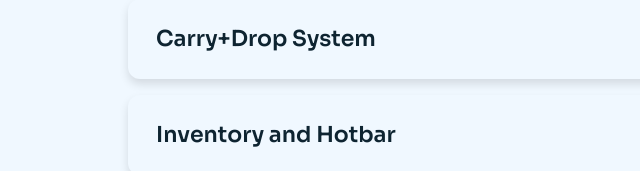
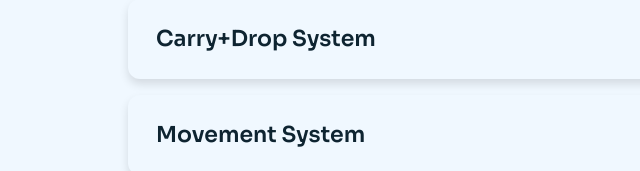
Before and after one commit to toastirorbx/toastirorbx.github.io, a plain HTML site: page index.html in a window 1280 px wide. Shown: the part 2040-2211 px from the top of the page, 0-640 px from the left. Drawn offline with Linux system fonts and the light colour scheme.

Commit message:
Update index.html

```diff
--- a/index.html
+++ b/index.html
@@ -336,7 +336,7 @@ end
 
 return windeffect</code></pre></div></div></div></div>
 <div class="sc-item"><button class="sc-head" type="button" aria-expanded="false"><span>Carry+Drop System</span><svg class="sc-arrow" viewBox="0 0 24 24" fill="none" stroke="currentColor" stroke-width="2.5" stroke-linecap="round" stroke-linejoin="round"><polyline points="9 6 15 12 9 18"/></svg></button><div class="sc-body"><div class="sc-inner"><div class="sc-video"><iframe title="demo" data-src="https://www.youtube.com/embed/69yBTcEWxxA?loop=1&playlist=69yBTcEWxxA&mute=1&rel=0&playsinline=1&autoplay=1" allow="autoplay; encrypted-media; fullscreen" allowfullscreen></iframe></div><div class="sc-code" hidden><button class="sc-copy" type="button" aria-label="Copy to clipboard" title="Copy to clipboard"><svg class="cp" viewBox="0 0 24 24" fill="none" stroke="currentColor" stroke-width="2" stroke-linecap="round" stroke-linejoin="round"><rect x="9" y="9" width="12" height="12" rx="2"/><path d="M5 15H4a2 2 0 0 1-2-2V4a2 2 0 0 1 2-2h9a2 2 0 0 1 2 2v1"/></svg><svg class="ok" viewBox="0 0 24 24" fill="none" stroke="currentColor" stroke-width="2.5" stroke-linecap="round" stroke-linejoin="round"><polyline points="20 6 9 17 4 12"/></svg></button><pre><code></code></pre></div></div></div></div>
-<div class="sc-item"><button class="sc-head" type="button" aria-expanded="false"><span>Inventory and Hotbar</span><svg class="sc-arrow" viewBox="0 0 24 24" fill="none" stroke="currentColor" stroke-width="2.5" stroke-linecap="round" stroke-linejoin="round"><polyline points="9 6 15 12 9 18"/></svg></button><div class="sc-body"><div class="sc-inner"><div class="sc-soon">Video coming soon</div><div class="sc-code" hidden><button class="sc-copy" type="button" aria-label="Copy to clipboard" title="Copy to clipboard"><svg class="cp" viewBox="0 0 24 24" fill="none" stroke="currentColor" stroke-width="2" stroke-linecap="round" stroke-linejoin="round"><rect x="9" y="9" width="12" height="12" rx="2"/><path d="M5 15H4a2 2 0 0 1-2-2V4a2 2 0 0 1 2-2h9a2 2 0 0 1 2 2v1"/></svg><svg class="ok" viewBox="0 0 24 24" fill="none" stroke="currentColor" stroke-width="2.5" stroke-linecap="round" stroke-linejoin="round"><polyline points="20 6 9 17 4 12"/></svg></button><pre><code></code></pre></div></div></div></div>
+<div class="sc-item"><button class="sc-head" type="button" aria-expanded="false"><span>Movement System</span><svg class="sc-arrow" viewBox="0 0 24 24" fill="none" stroke="currentColor" stroke-width="2.5" stroke-linecap="round" stroke-linejoin="round"><polyline points="9 6 15 12 9 18"/></svg></button><div class="sc-body"><div class="sc-inner"><div class="sc-video"><iframe title="demo" data-src="https://www.youtube.com/embed/ynJR6hWcvFE?loop=1&playlist=ynJR6hWcvFE&mute=1&rel=0&playsinline=1&autoplay=1" allow="autoplay; encrypted-media; fullscreen" allowfullscreen></iframe></div><div class="sc-code" hidden><button class="sc-copy" type="button" aria-label="Copy to clipboard" title="Copy to clipboard"><svg class="cp" viewBox="0 0 24 24" fill="none" stroke="currentColor" stroke-width="2" stroke-linecap="round" stroke-linejoin="round"><rect x="9" y="9" width="12" height="12" rx="2"/><path d="M5 15H4a2 2 0 0 1-2-2V4a2 2 0 0 1 2-2h9a2 2 0 0 1 2 2v1"/></svg><svg class="ok" viewBox="0 0 24 24" fill="none" stroke="currentColor" stroke-width="2.5" stroke-linecap="round" stroke-linejoin="round"><polyline points="20 6 9 17 4 12"/></svg></button><pre><code></code></pre></div></div></div></div>
 <div class="sc-item"><button class="sc-head" type="button" aria-expanded="false"><span>Round System</span><svg class="sc-arrow" viewBox="0 0 24 24" fill="none" stroke="currentColor" stroke-width="2.5" stroke-linecap="round" stroke-linejoin="round"><polyline points="9 6 15 12 9 18"/></svg></button><div class="sc-body"><div class="sc-inner"><div class="sc-soon">Video coming soon</div><div class="sc-code" hidden><button class="sc-copy" type="button" aria-label="Copy to clipboard" title="Copy to clipboard"><svg class="cp" viewBox="0 0 24 24" fill="none" stroke="currentColor" stroke-width="2" stroke-linecap="round" stroke-linejoin="round"><rect x="9" y="9" width="12" height="12" rx="2"/><path d="M5 15H4a2 2 0 0 1-2-2V4a2 2 0 0 1 2-2h9a2 2 0 0 1 2 2v1"/></svg><svg class="ok" viewBox="0 0 24 24" fill="none" stroke="currentColor" stroke-width="2.5" stroke-linecap="round" stroke-linejoin="round"><polyline points="20 6 9 17 4 12"/></svg></button><pre><code></code></pre></div></div></div></div>
 <div class="sc-item"><button class="sc-head" type="button" aria-expanded="false"><span>Data Save System</span><svg class="sc-arrow" viewBox="0 0 24 24" fill="none" stroke="currentColor" stroke-width="2.5" stroke-linecap="round" stroke-linejoin="round"><polyline points="9 6 15 12 9 18"/></svg></button><div class="sc-body"><div class="sc-inner"><div class="sc-soon">Video coming soon</div><div class="sc-code" hidden><button class="sc-copy" type="button" aria-label="Copy to clipboard" title="Copy to clipboard"><svg class="cp" viewBox="0 0 24 24" fill="none" stroke="currentColor" stroke-width="2" stroke-linecap="round" stroke-linejoin="round"><rect x="9" y="9" width="12" height="12" rx="2"/><path d="M5 15H4a2 2 0 0 1-2-2V4a2 2 0 0 1 2-2h9a2 2 0 0 1 2 2v1"/></svg><svg class="ok" viewBox="0 0 24 24" fill="none" stroke="currentColor" stroke-width="2.5" stroke-linecap="round" stroke-linejoin="round"><polyline points="20 6 9 17 4 12"/></svg></button><pre><code></code></pre></div></div></div></div>
 <div class="sc-item"><button class="sc-head" type="button" aria-expanded="false"><span>Quest System</span><svg class="sc-arrow" viewBox="0 0 24 24" fill="none" stroke="currentColor" stroke-width="2.5" stroke-linecap="round" stroke-linejoin="round"><polyline points="9 6 15 12 9 18"/></svg></button><div class="sc-body"><div class="sc-inner"><div class="sc-soon">Video coming soon</div><div class="sc-code" hidden><button class="sc-copy" type="button" aria-label="Copy to clipboard" title="Copy to clipboard"><svg class="cp" viewBox="0 0 24 24" fill="none" stroke="currentColor" stroke-width="2" stroke-linecap="round" stroke-linejoin="round"><rect x="9" y="9" width="12" height="12" rx="2"/><path d="M5 15H4a2 2 0 0 1-2-2V4a2 2 0 0 1 2-2h9a2 2 0 0 1 2 2v1"/></svg><svg class="ok" viewBox="0 0 24 24" fill="none" stroke="currentColor" stroke-width="2.5" stroke-linecap="round" stroke-linejoin="round"><polyline points="20 6 9 17 4 12"/></svg></button><pre><code></code></pre></div></div></div></div>
```
